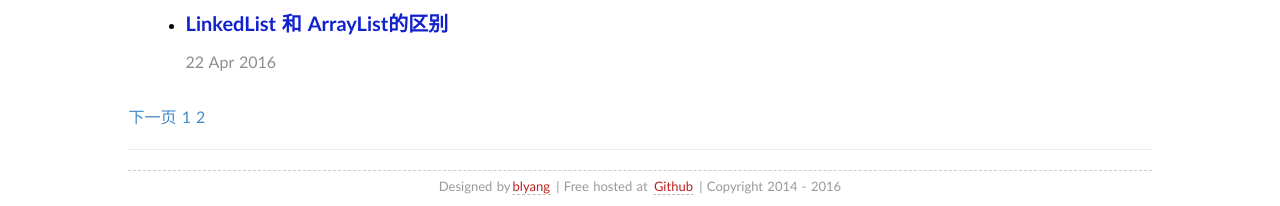
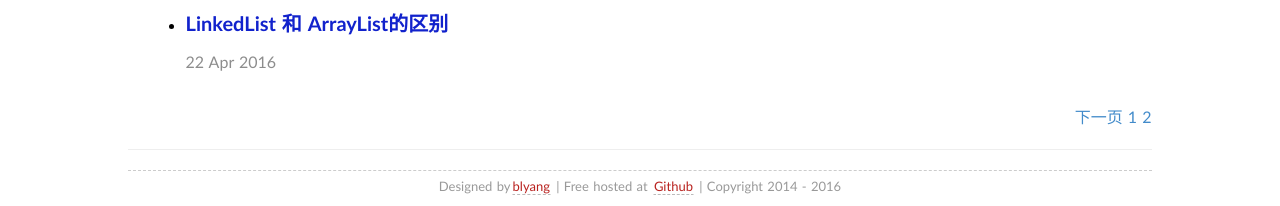
Before and after one commit to BLYang7/blyang7.github.io, a Jekyll site: the page built from index.html, in a window 1280 px wide and 1028 px high. Shown: the part 819-1025 px from the top of the window. Built offline with Jekyll 4.4.1, drawn with Linux system fonts in a browser that asks for light colours; the list of posts is cut into pages by our own code; comment, search, counter and statistics services are not loaded.

Commit message:
页码靠右

```diff
--- a/index.html
+++ b/index.html
@@ -27,6 +27,7 @@ title: "首页：Home"
 	</div>
 </div>
 
+<dic style="float:right;">
 {% if paginator.total_pages > 1 %}
     {% if paginator.previous_page %}
         <a href="{{ paginator.previous_page_path }}">上一页</a>
@@ -45,3 +46,4 @@ title: "首页：Home"
         <a href="{{ site.paginate_path | replace: ':num',page }}">{{ page }}</a>
     {% endif %}
 {% endfor %}
+</div>
```
